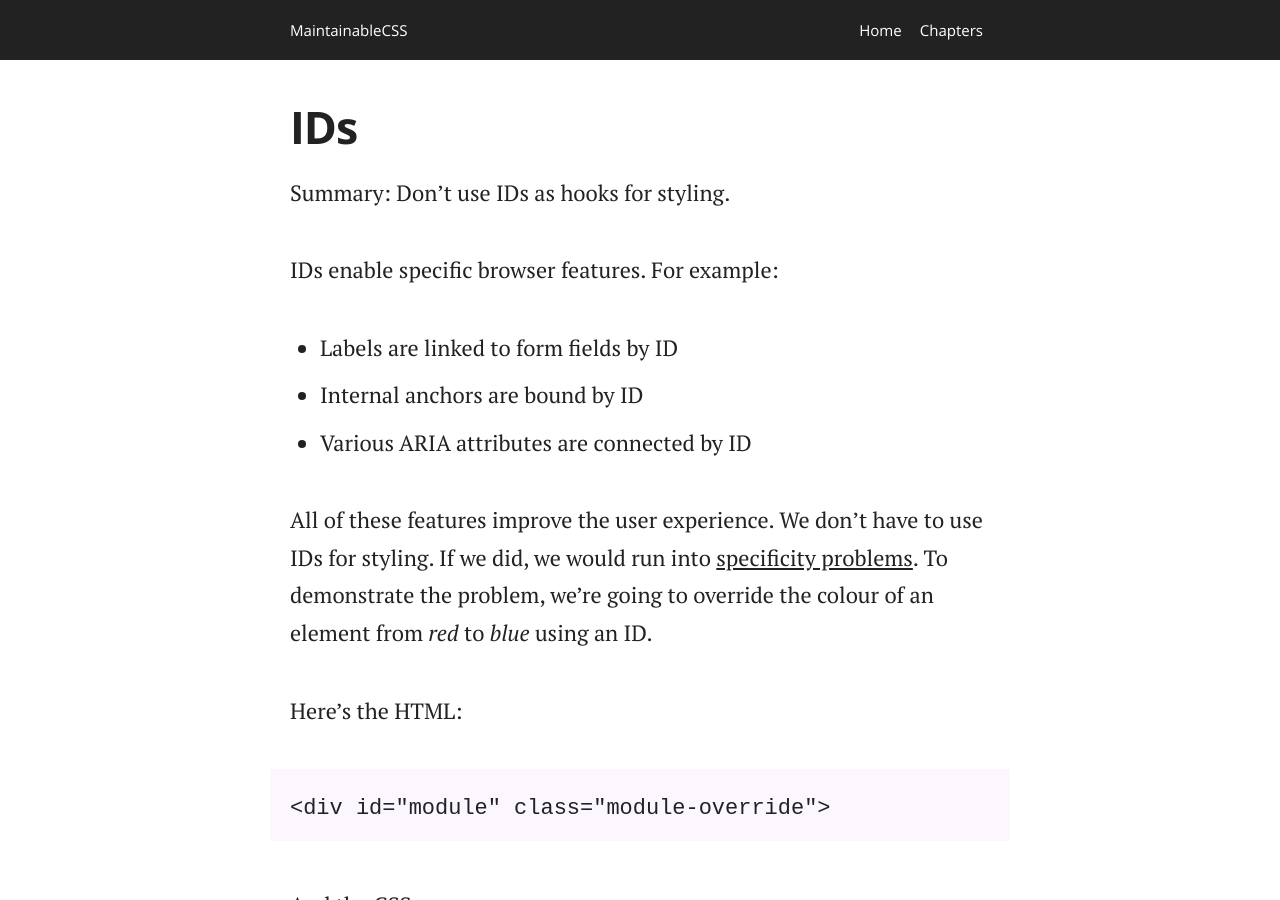
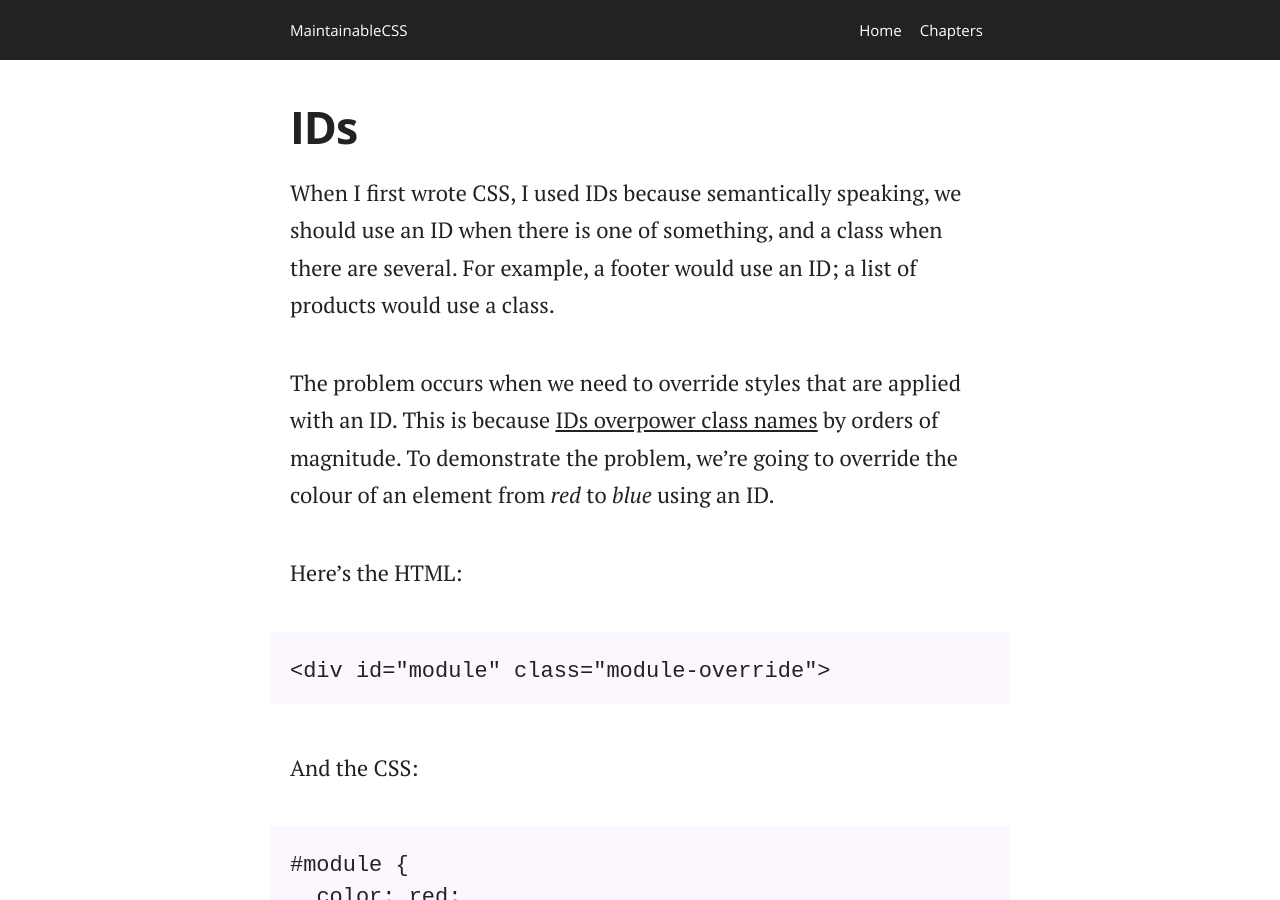
Before and after one commit to adamsilver/maintainablecss.com-jekyll, a Jekyll site: the page built from _chapters/04-ids.md, in a window 1280 px wide and 900 px high. Built offline with Jekyll 4.4.1, drawn with Linux system fonts in a browser that asks for light colours; some of the changed text lies outside the part shown.

Commit message:
Slight tidy up

```diff
--- a/_chapters/04-ids.md
+++ b/_chapters/04-ids.md
@@ -6,15 +6,9 @@ permalink: /chapters/ids/
 description: Learn why using IDs as hooks for styling are problematic and what you should do instead.
 ---
 
-Summary: Don't use IDs as hooks for styling.
+When I first wrote CSS, I used IDs because semantically speaking, we should use an ID when there is one of something, and a class when there are several. For example, a footer would use an ID; a list of products would use a class.
 
-IDs enable specific browser features. For example:
-
-- Labels are linked to form fields by ID
-- Internal anchors are bound by ID
-- Various ARIA attributes are connected by ID
-
-All of these features improve the user experience. We don't have to use IDs for styling. If we did, we would run into [specificity problems](http://www.w3.org/TR/css3-selectors/#specificity). To demonstrate the problem, we're going to override the colour of an element from *red* to *blue* using an ID.
+The problem occurs when we need to override styles that are applied with an ID. This is because [IDs overpower class names](http://www.w3.org/TR/css3-selectors/#specificity) by orders of magnitude. To demonstrate the problem, we're going to override the colour of an element from *red* to *blue* using an ID.
 
 Here's the HTML:
 
@@ -46,6 +40,10 @@ And the CSS:
 
 Now, the element is blue&mdash;problem solved.
 
-## Final thought
+However, it's not that we shouldn't use IDs. In fact IDs enable specific browser features such as:
 
-Don't be afraid to use IDs to enable browser features, but avoid them for styling purposes.
+- Labels are linked to form fields by ID
+- Internal anchors are bound by ID
+- Various ARIA attributes are connected by ID
+
+So it's not that we shouldn't use them at all, it's just that we shouldn't use them as hooks for *styling*.
```
Also changed, not shown: _chapters/02-semantics.md (+1 -3 lines), _chapters/03-reuse.md (+4 -3 lines).
